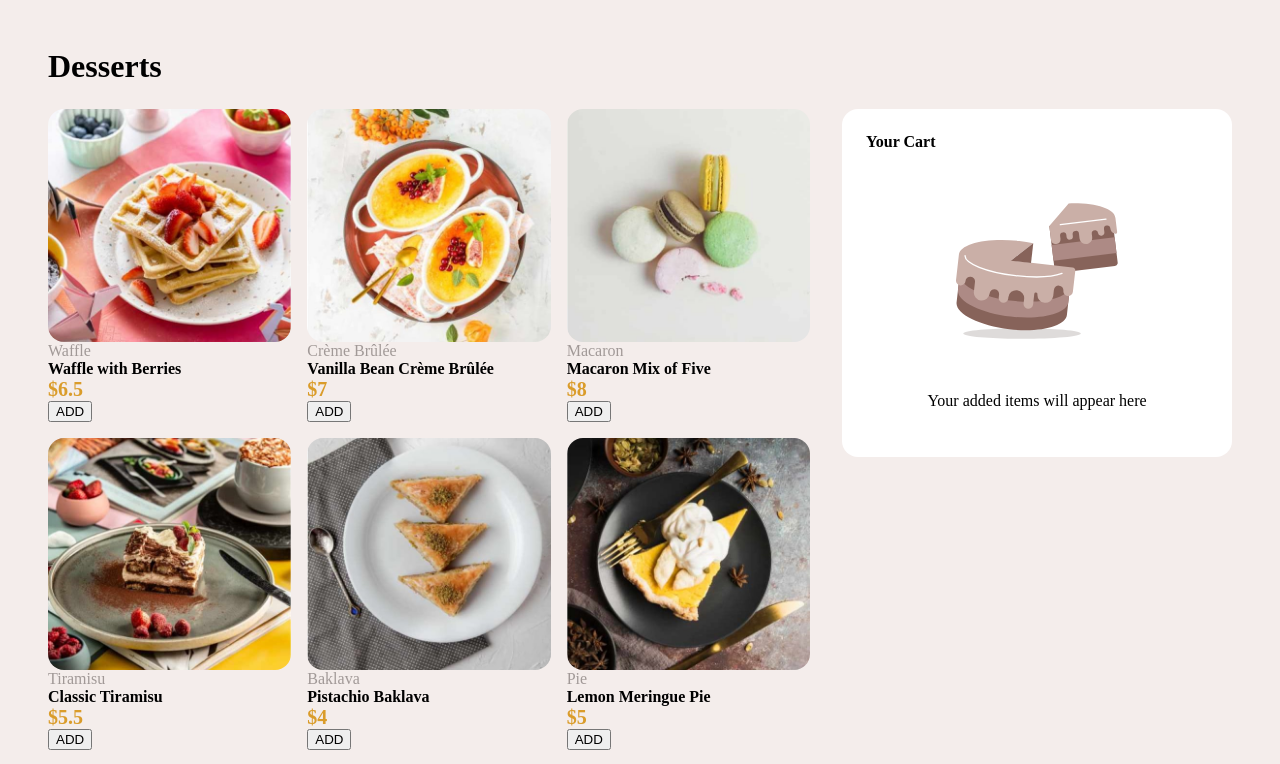
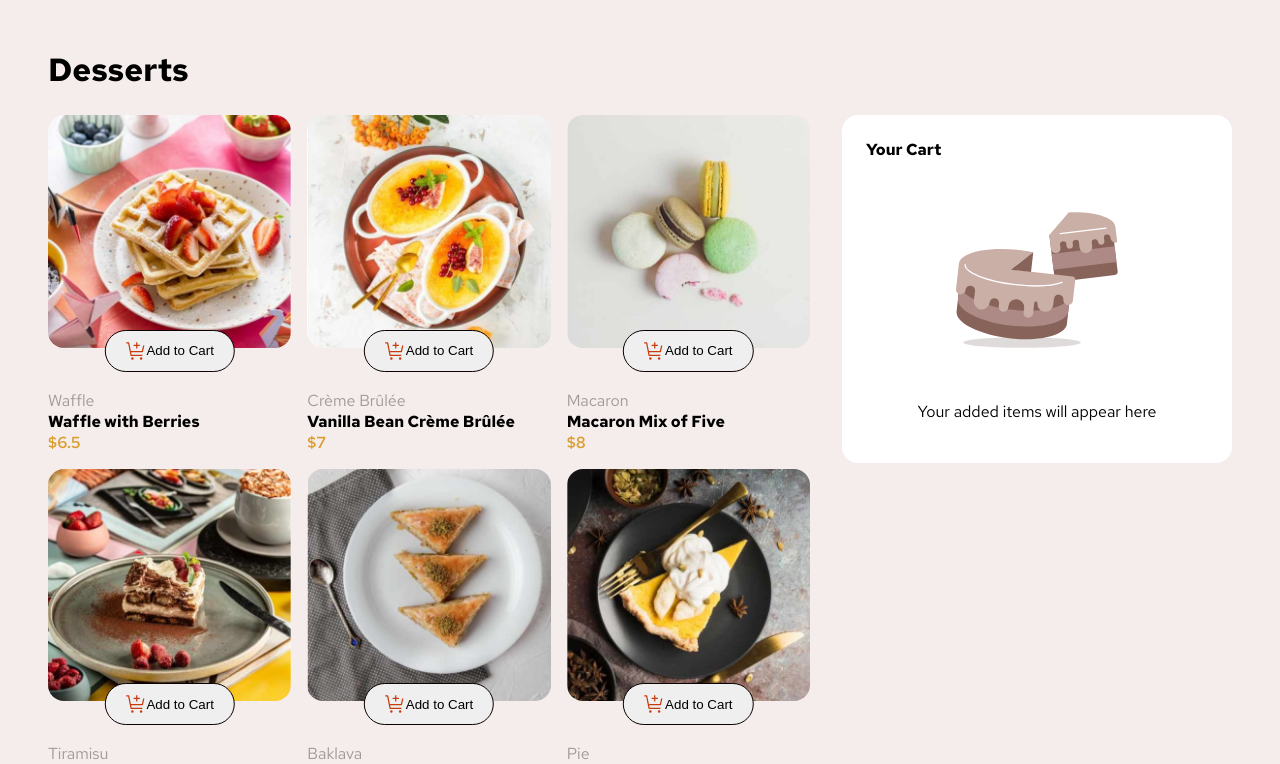
Before and after one commit to RobertVai/Product-list-with-cart, a React (Vite) app: page / in a window 1280 px wide. Shown: the top 764 px of the page. Built offline with nearby package versions, Linux system fonts and the light colour scheme.

Commit message:
style: cart styles applied

```diff
--- a/src/components/CartItem/CartItem.module.css
+++ b/src/components/CartItem/CartItem.module.css
@@ -1,3 +1,39 @@
 .cartProduct {
   display: flex;
+  justify-content: space-between;
+  padding-top: 0.7rem;
+  border-bottom: 1px solid hsl(14, 25%, 72%);
 }
+
+.dessertTitle {
+  color: hsl(14, 65%, 9%);
+  font-size: 14px;
+}
+
+.dessertQuantity {
+  color: orange;
+}
+.cartInfo {
+  padding-top: 1rem;
+}
+.removeButton {
+  background: none;
+  border-radius: 90%;
+  border: 1px solid hsl(14, 25%, 72%);
+  align-self: center;
+  padding: 0px 2px;
+  cursor: pointer;
+}
+
+.finalInfo {
+  display: flex;
+  gap: 1rem;
+}
+
+.dessertPrice {
+  color: hsl(14, 25%, 72%);
+}
+
+.dessertTotalPrice {
+  color: hsl(7, 20%, 60%);
+}
--- a/src/components/CartItem/CartItem.tsx
+++ b/src/components/CartItem/CartItem.tsx
@@ -9,11 +9,23 @@ type CartItemProps = {
 const CartItem = ({ item, removeItem }: CartItemProps) => {
   return (
     <div className={styles.cartProduct}>
-      <p>
-        {item.title} x {item.quantity}
-      </p>
-      <p>{item.quantity * item.price}</p>
-      <button onClick={() => removeItem(item.id)}>X</button>
+      <div className={styles.cartInfo}>
+        <strong className={styles.dessertTitle}>{item.title}</strong>
+        <div className={styles.finalInfo}>
+          <strong className={styles.dessertQuantity}>{item.quantity}x</strong>
+          <p className={styles.dessertPrice}>@${item.price}</p>
+          <strong className={styles.dessertTotalPrice}>
+            ${item.quantity * item.price}
+          </strong>
+        </div>
+      </div>
+
+      <button
+        className={styles.removeButton}
+        onClick={() => removeItem(item.id)}
+      >
+        <img src="images\icon-remove-item.svg" alt="" />
+      </button>
     </div>
   );
 };
--- a/src/components/ProductCard/ProductCard.module.css
+++ b/src/components/ProductCard/ProductCard.module.css
@@ -3,21 +3,37 @@
   height: auto;
   display: block;
   border-radius: 1rem;
+  position: relative;
+  overflow: hidden;
 }
 
 .title {
   font-size: 16px;
-
 }
 
 .category {
   color: hsl(13, 5%, 61%);
-
 }
 
 .price {
-  font-size: 20px;
+  font-size: 16px;
   font-weight: 600;
   color: rgba(214, 144, 13, 0.87);
+}
 
+.addButton {
+  display: flex;
+  align-items: center;
+  border: 1px solid #0a0000;
+  border-radius: 5rem;
+  padding: 10px 20px;
+  position: relative;
+  bottom: 18px;
+  left: 50%;
+  transform: translateX(-50%);
 }
+
+.counter {
+  display: flex;
+  align-items: center;
+}
--- a/src/components/ProductCard/ProductCard.tsx
+++ b/src/components/ProductCard/ProductCard.tsx
@@ -23,20 +23,33 @@ const ProductCard = ({
   return (
     <div>
       <img src={product.image} alt="" className={styles.image} />
+      {checkQuantity === 0 ? (
+        <button className={styles.addButton} onClick={() => addToCart(product)}>
+          <img src="images\icon-add-to-cart.svg" alt="" />
+          Add to Cart
+        </button>
+      ) : (
+        <div className={styles.counter}>
+          <button
+            className={styles.addButton}
+            onClick={() => decreaseQuantity(product.id)}
+          >
+            -
+          </button>
+          <p>{checkQuantity}</p>
+          <button
+            className={styles.addButton}
+            onClick={() => increaseQuantity(product.id)}
+          >
+            +
+          </button>
+        </div>
+      )}
       <div className={styles.dessertInfo}>
         <p className={styles.category}>{product.category}</p>
         <strong className={styles.title}>{product.title}</strong>
         <p className={styles.price}>${product.price}</p>
       </div>
-      {checkQuantity === 0 ? (
-        <button onClick={() => addToCart(product)}>ADD</button>
-      ) : (
-        <div>
-          <button onClick={() => decreaseQuantity(product.id)}>-</button>
-          <span>{checkQuantity}</span>
-          <button onClick={() => increaseQuantity(product.id)}>+</button>
-        </div>
-      )}
     </div>
   );
 };
--- a/src/index.css
+++ b/src/index.css
@@ -1,4 +1,27 @@
+@font-face {
+  font-family: "RedHatText";
+  src: url("./assets/fonts/static/RedHatText-Regular.ttf") format("truetype");
+  font-weight: 400;
+  font-style: normal;
+}
+
+@font-face {
+  font-family: "RedHatText";
+  src: url("./assets/fonts/static/RedHatText-SemiBold.ttf") format("truetype");
+  font-weight: 600;
+  font-style: normal;
+}
+
+@font-face {
+  font-family: "RedHatText";
+  src: url("./assets/fonts/static/RedHatText-Bold.ttf") format("truetype");
+  font-weight: 700;
+  font-style: normal;
+}
+
 body {
+  font-family: "RedHatText", sans-serif;
+  font-weight: 400;
   background-color: hsl(13, 31%, 94%);
 }
 
```
